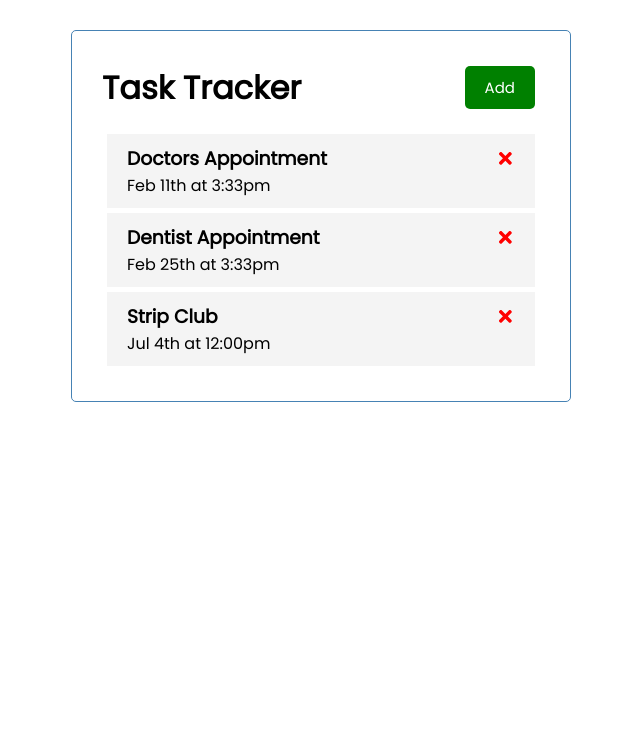
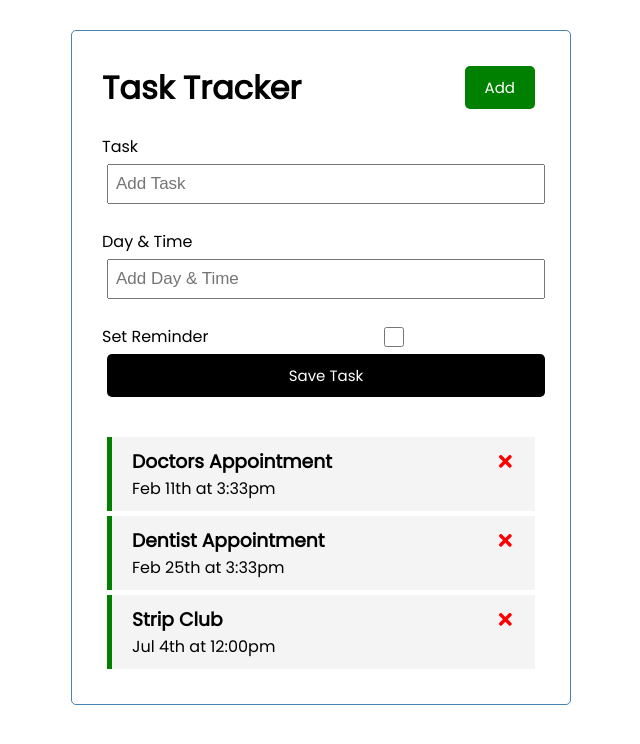
Before and after one commit to Arecio3/task-tracker, a React (Create React App) app: page / in a window 1280 px wide. Shown: the top 744 px of the page, without its empty margins (319-959 px from the left). Built offline with nearby package versions, Linux system fonts and the light colour scheme.

Commit message:
add task

```diff
--- a/src/App.js
+++ b/src/App.js
@@ -1,8 +1,11 @@
 // for classes
 // import React from 'react'
+import { useState } from 'react'
 import Header from './components/Header'
 import Tasks from './components/Tasks'
-import { useState } from 'react'
+import AddTask from './components/AddTask'
+
+
 function App() {
   const [tasks, setTasks] = useState([
     {
@@ -31,10 +34,17 @@
       setTasks(tasks.filter((task) => task.id !== id))
     }
 
+
+    // Toggle Reminder
+    const toggleReminder = (id) => {
+      console.log(id);
+      setTasks(tasks.map((task) => task.id === id ? {  ...task, reminder: !task.reminder}: task))
+    }
   return (
     <div className="container">
      <Header  />
-    {tasks.length > 0 ? (<Tasks tasks={tasks} onDelete={deleteTask}/> ) : ("You don't have any Tasks!" )}
+     <AddTask />
+    {tasks.length > 0 ? (<Tasks tasks={tasks} onDelete={deleteTask} onToggle={toggleReminder}/> ) : ("You don't have any Tasks!" )}
     </div>
   );
 }
--- /dev/null
+++ b/src/components/AddTask.js
@@ -0,0 +1,22 @@
+const AddTask = () => {
+    return (
+        <form className='add-form'>
+            <div className='form-control'>
+                <label>Task</label>
+                <input type='text' placeholder='Add Task'/>
+            </div>
+            <div className='form-control'>
+                <label>Day & Time</label>
+                <input type='text' placeholder='Add Day & Time'/>
+            </div>
+            <div className='form-control-check'>
+                <label>Set Reminder</label>
+                <input type='checkbox' />
+            </div>
+
+            <input type='Submit' value='Save Task' className='btn btn-block'/>
+        </form>
+    )
+}
+
+export default AddTask
--- a/src/components/Task.js
+++ b/src/components/Task.js
@@ -1,8 +1,8 @@
 import { FaTimes } from "react-icons/fa";
 
-const Task = ({ task, onDelete }) => {
+const Task = ({ task, onDelete, onToggle }) => {
   return (
-    <div className="task">
+    <div className={`task ${task.reminder ? 'reminder' : ''}`} onDoubleClick={() => onToggle(task.id)}>
       <h3>
         {task.text} <FaTimes style={{ color: "red", cursor: "pointer" }} onClick={() => onDelete(task.id)}/>{" "}
       </h3>
--- a/src/components/Tasks.js
+++ b/src/components/Tasks.js
@@ -1,11 +1,11 @@
 import Task from './Task'
 
 
-const Tasks = ({ tasks, onDelete }) => {
+const Tasks = ({ tasks, onDelete, onToggle }) => {
   return (
     <>
       {tasks.map((task) => (
-        <Task key={task.id} task={task} onDelete={onDelete} />
+        <Task key={task.id} task={task} onDelete={onDelete} onToggle={onToggle} />
       ))}
     </>
   );
```
